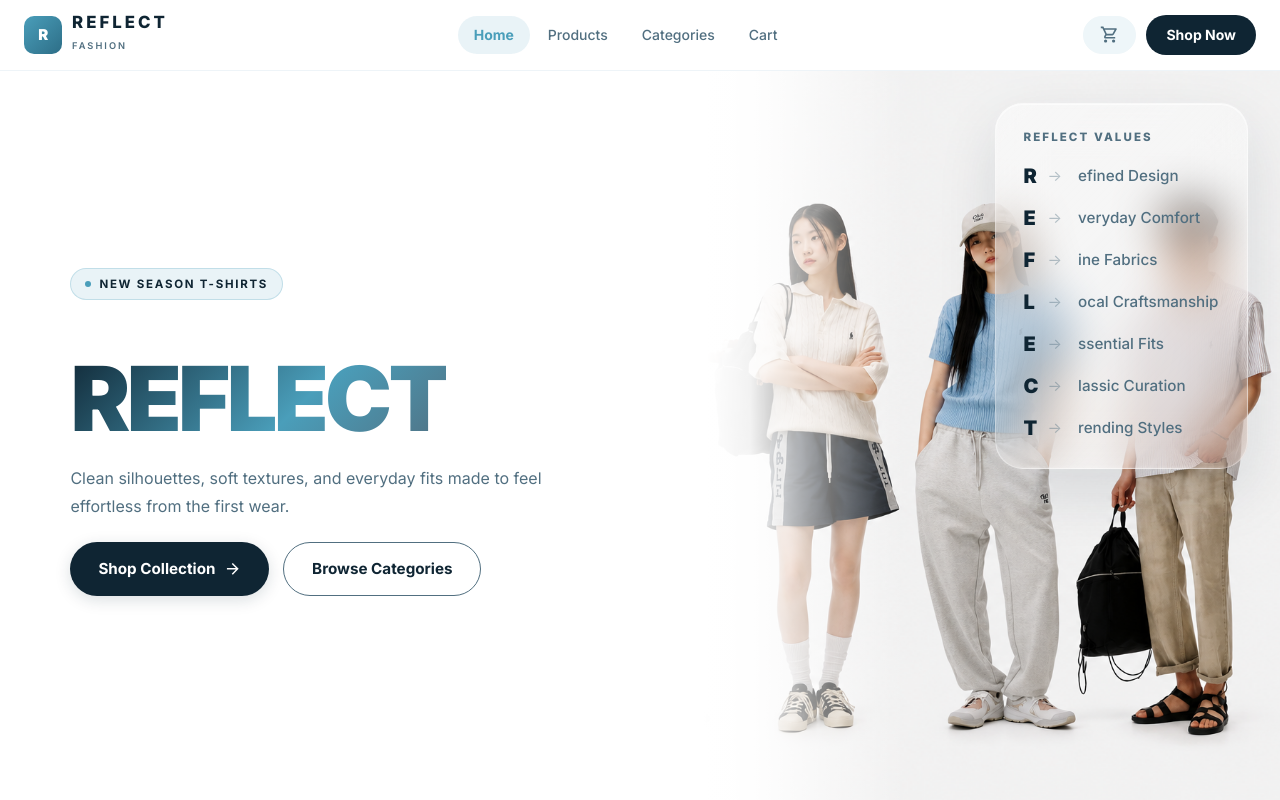
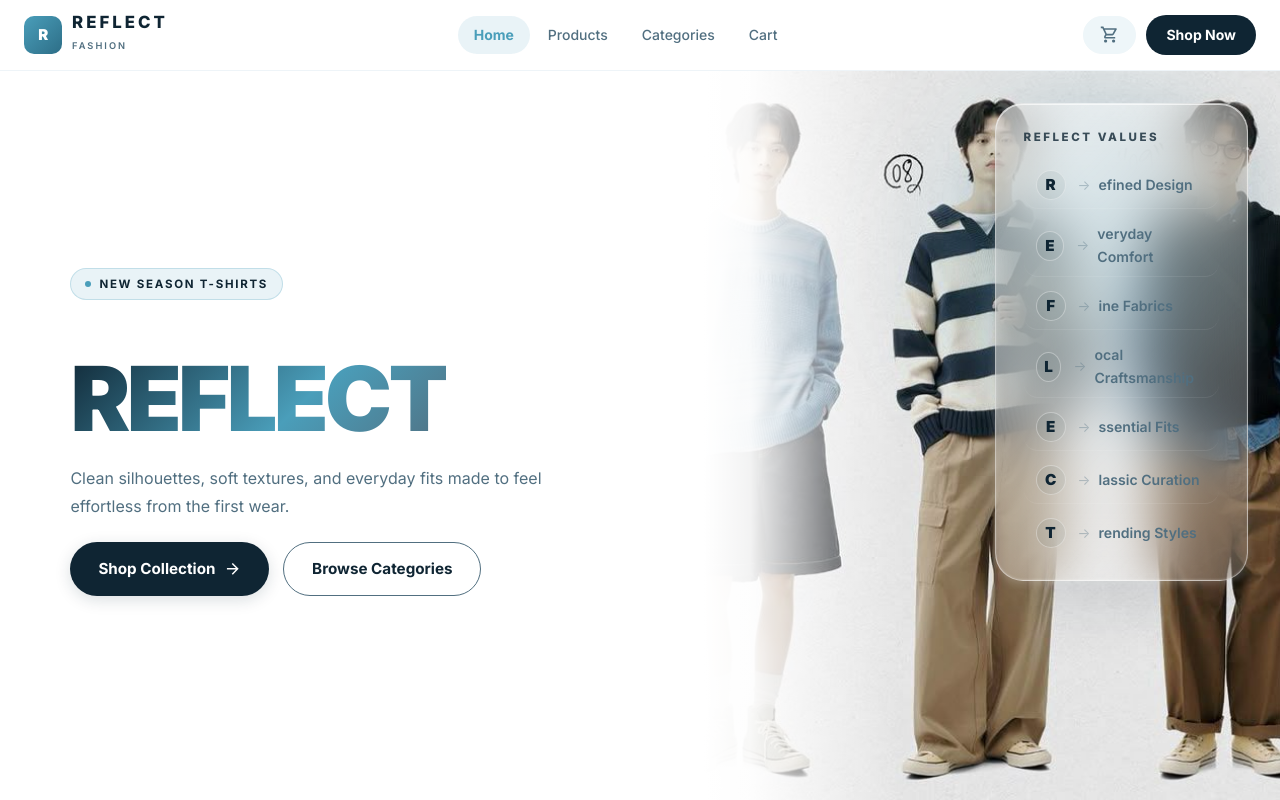
Before and after one commit to tharanijayathura/Reflect, a Next.js app: page / in a window 1280 px wide. Shown: the top 800 px of the page. Built offline with nearby package versions, Linux system fonts and the light colour scheme.

Commit message:
Enhance hero values panel styling: add back-light glow, circular letter badges, divider lines, and dynamic hover animations

```diff
--- a/components/home/CategoriesPreview.tsx
+++ b/components/home/CategoriesPreview.tsx
@@ -20,7 +20,7 @@ export default function CategoriesPreview() {
 
         {/* Category Grid */}
         <div style={{ display: 'grid', gridTemplateColumns: 'repeat(3, 1fr)', gap: '24px' }} className="cat-grid">
-          {categories.map((cat, i) => (
+          {categories.map((cat) => (
             <Link
               key={cat.slug}
               href={`/categories#${cat.slug}`}
--- a/components/home/Hero.tsx
+++ b/components/home/Hero.tsx
@@ -145,6 +145,21 @@ export default function Hero() {
           background: '#ffffff',
           overflow: 'hidden',
         }} className="hero-right-col">
+          {/* Decorative Back-light glow behind glass card */}
+          <div style={{
+            position: 'absolute',
+            top: '40px',
+            right: '40px',
+            width: '280px',
+            height: '280px',
+            borderRadius: '50%',
+            background: 'rgba(74, 158, 186, 0.28)',
+            filter: 'blur(60px)',
+            zIndex: 2,
+            pointerEvents: 'none',
+          }} />
+
+          {/* Liquid Glass Card */}
           <div style={{
             position: 'absolute',
             top: '32px',
@@ -153,38 +168,73 @@ export default function Hero() {
             width: 'min(380px, 44%)',
             padding: '24px 28px',
             borderRadius: '28px',
-            background: 'linear-gradient(135deg, rgba(255, 255, 255, 0.45) 0%, rgba(255, 255, 255, 0.15) 100%)',
-            border: '1px solid rgba(255, 255, 255, 0.4)',
-            boxShadow: '0 24px 60px rgba(15, 37, 51, 0.12), inset 0 1px 0 rgba(255, 255, 255, 0.6), inset 0 -1px 2px rgba(255, 255, 255, 0.15), 0 2px 10px rgba(255, 255, 255, 0.25)',
-            backdropFilter: 'blur(24px)',
-            WebkitBackdropFilter: 'blur(24px)',
+            background: 'linear-gradient(135deg, rgba(255, 255, 255, 0.5) 0%, rgba(255, 255, 255, 0.18) 100%)',
+            border: '1px solid rgba(255, 255, 255, 0.45)',
+            boxShadow: '0 24px 60px rgba(15, 37, 51, 0.12), inset 0 1px 0 rgba(255, 255, 255, 0.65), inset 0 -1px 2px rgba(255, 255, 255, 0.18), 0 2px 10px rgba(255, 255, 255, 0.25)',
+            backdropFilter: 'blur(28px)',
+            WebkitBackdropFilter: 'blur(28px)',
           }} className="hero-value-panel">
             <div style={{
               fontSize: '0.72rem',
               fontWeight: '800',
-              letterSpacing: '0.18em',
+              letterSpacing: '0.22em',
               textTransform: 'uppercase',
-              color: 'var(--text-secondary)',
-              marginBottom: '14px',
+              color: 'var(--c-navy)',
+              opacity: 0.8,
+              marginBottom: '16px',
             }}>
               Reflect values
             </div>
             <div style={{
               display: 'flex',
               flexDirection: 'column',
-              gap: '10px',
+              gap: '6px',
             }} className="acronym-list">
               {acronymItems.map((item, index) => (
-                <div key={`${item.letter}-${index}`} className="acronym-row">
-                  <span className="acronym-letter">{item.letter}</span>
-                  <span className="acronym-arrow">→</span>
-                  <span className="acronym-word">{item.word}</span>
+                <div key={`${item.letter}-${index}`} className="acronym-row" style={{
+                  display: 'flex',
+                  alignItems: 'center',
+                  padding: '8px 12px',
+                  borderRadius: '14px',
+                  transition: 'all 0.25s cubic-bezier(0.165, 0.84, 0.44, 1)',
+                  borderBottom: index !== acronymItems.length - 1 ? '1px solid rgba(255, 255, 255, 0.08)' : 'none',
+                }}>
+                  <div style={{
+                    width: '30px',
+                    height: '30px',
+                    borderRadius: '50%',
+                    background: 'rgba(15, 37, 51, 0.05)',
+                    border: '1px solid rgba(255, 255, 255, 0.35)',
+                    display: 'flex',
+                    alignItems: 'center',
+                    justifyContent: 'center',
+                    fontWeight: '900',
+                    fontSize: '0.95rem',
+                    color: 'var(--c-navy)',
+                    marginRight: '12px',
+                    transition: 'all 0.25s cubic-bezier(0.165, 0.84, 0.44, 1)',
+                  }} className="acronym-badge">
+                    {item.letter}
+                  </div>
+                  <span className="acronym-arrow" style={{
+                    marginRight: '8px',
+                    opacity: 0.35,
+                    fontSize: '0.85rem',
+                    color: 'var(--c-slate)',
+                    transition: 'all 0.25s ease',
+                  }}>→</span>
+                  <span className="acronym-word" style={{
+                    fontSize: '0.88rem',
+                    fontWeight: '600',
+                    color: 'var(--c-slate)',
+                    transition: 'all 0.25s ease',
+                  }}>{item.word}</span>
                 </div>
               ))}
             </div>
           </div>
           <Image
-            src="/images/image.png"
+            src="/images/noob.png"
             alt="Reflect Fashion Collection"
             fill
             style={{
@@ -210,48 +260,26 @@ export default function Hero() {
 
         /* Acronym list styled cleanly on left column */
         .acronym-row {
-          display: flex;
-          align-items: center;
-          gap: 12px;
-          min-height: 28px;
-          cursor: default;
-          transition: all 0.2s ease;
+          cursor: pointer;
         }
-        .acronym-letter {
-          font-size: 1.25rem;
-          font-weight: 900;
-          color: var(--c-navy);
-          width: 16px;
-          transition: all 0.2s ease;
+        .acronym-row:hover {
+          background: rgba(255, 255, 255, 0.25) !important;
+          box-shadow: inset 0 1px 0 rgba(255, 255, 255, 0.4), 0 4px 12px rgba(15, 37, 51, 0.04) !important;
         }
-        .acronym-arrow {
-          font-size: 0.95rem;
-          color: var(--c-slate);
-          opacity: 0.4;
-          transform: translateX(-4px);
-          transition: all 0.2s ease;
-        }
-        .acronym-word {
-          font-size: 0.95rem;
-          font-weight: 500;
-          color: var(--c-slate);
-          transition: all 0.2s ease;
-        }
-
-        /* Interactive animations on hover */
-        .acronym-row:hover .acronym-letter {
-          color: var(--accent);
-          transform: scale(1.1);
+        .acronym-row:hover .acronym-badge {
+          background: var(--accent) !important;
+          color: #fff !important;
+          border-color: var(--accent) !important;
+          transform: scale(1.1) rotate(5deg) !important;
         }
         .acronym-row:hover .acronym-arrow {
-          opacity: 1;
-          color: var(--accent);
-          transform: translateX(0);
+          opacity: 1 !important;
+          color: var(--accent) !important;
+          transform: translateX(3px) !important;
         }
         .acronym-row:hover .acronym-word {
-          color: var(--c-navy);
-          font-weight: 700;
-          transform: translateX(2px);
+          color: var(--c-navy) !important;
+          transform: translateX(3px) !important;
         }
 
         /* Smooth blending gradient on desktop split screens */
--- a/lib/data.ts
+++ b/lib/data.ts
@@ -45,19 +45,19 @@ export const categories: Category[] = [
     slug: 'men',
     title: "Men's T-Shirts",
     description: 'Structured fits, refined basics, and easy everyday layers for men.',
-    image: '/images/Tshirts/men/m1.png',
+    image: '/images/Tshirts/men/19.jpg',
   },
   {
     slug: 'women',
     title: "Women's T-Shirts",
     description: 'Soft silhouettes, versatile neutrals, and elevated casual styling for women.',
-    image: '/images/Tshirts/women/10.jpg',
+    image: '/images/Tshirts/women/14.jpg',
   },
   {
     slug: 'unisex',
     title: 'Unisex T-Shirts',
     description: 'Relaxed cuts and versatile essentials designed for everyone.',
-    image: '/images/Tshirts/unisex/2.jpg',
+    image: '/images/Tshirts/unisex/10.jpg',
   },
 ];
 
@@ -456,8 +456,8 @@ export const products: Product[] = [
   },
 ];
 
-export const featuredProducts = products.filter(p => p.badge === 'Best Seller' || p.badge === 'Editor Pick').slice(0, 4);
-export const trendingProducts = products.slice(0, 8);
+export const featuredProducts = products.slice(0, 4);
+export const trendingProducts = products.slice(4, 12);
 
 export const services = [
   { icon: 'shipping', title: 'Free Delivery', description: 'Free shipping on orders over Rs. 3,000 island-wide.' },
```
